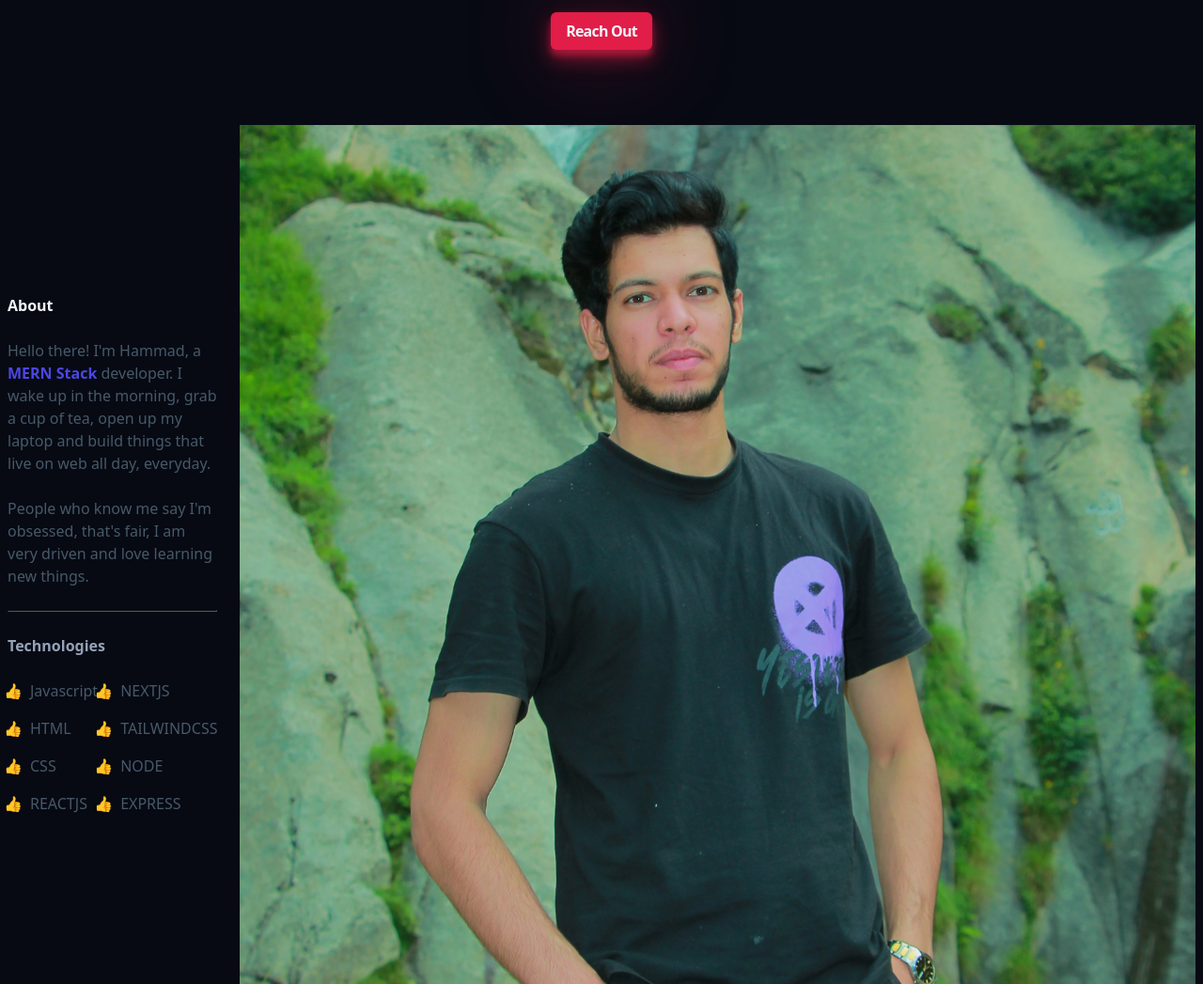
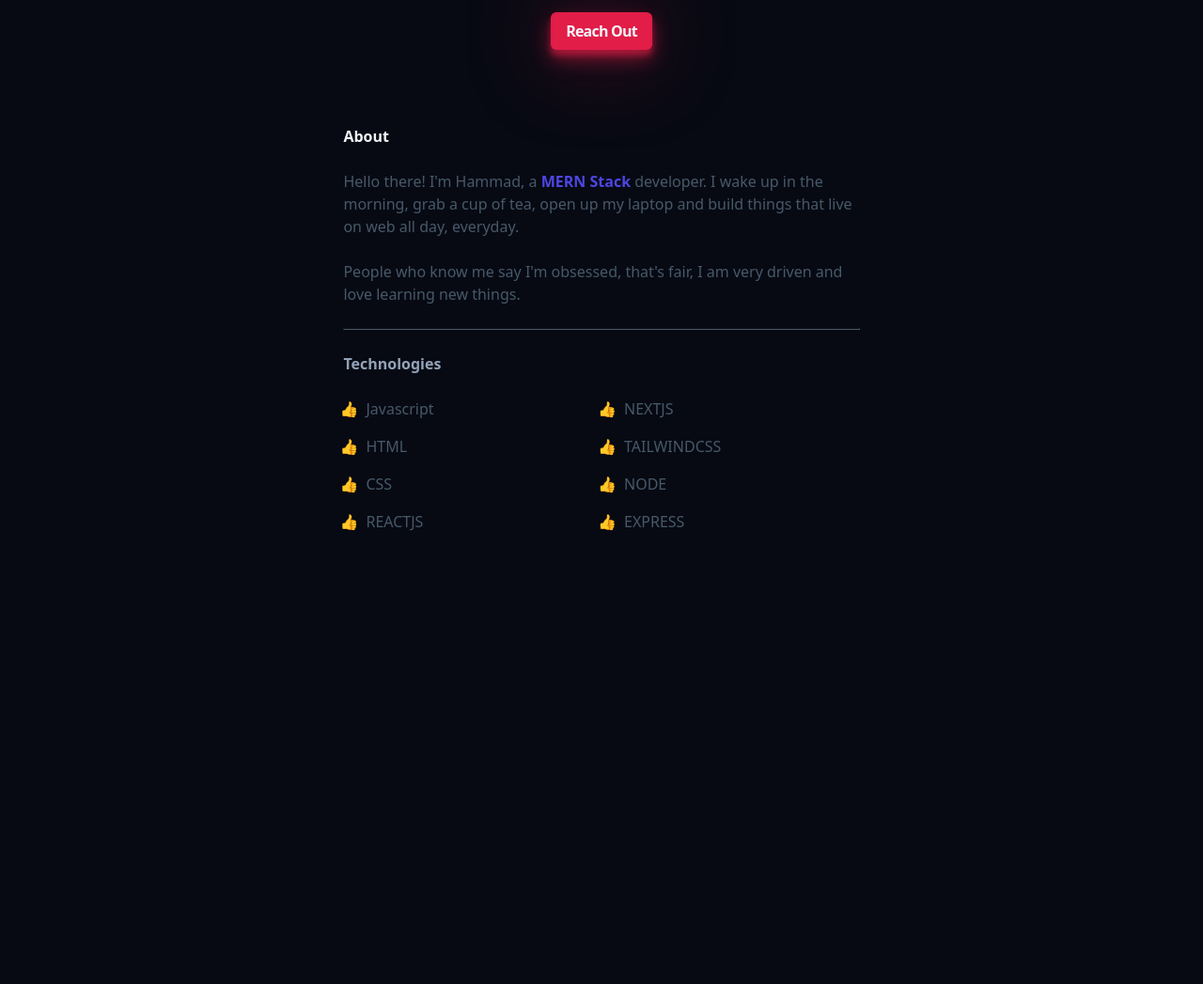
Before and after one commit to MuhammadHamad/portfolio, a website built with Vite: page index.html in a window 1280 px wide. Shown: the part 700-1747 px from the top of the page at 94% size. After the commit the page ends 1267 px from the top, so only its background shows below. Built offline with nearby package versions, Linux system fonts and the light colour scheme.

Commit message:
remove profile pic

```diff
--- a/index.html
+++ b/index.html
@@ -85,9 +85,9 @@
           </ul>
         </div>
       </div>
-      <div class="about__img-wrapper">
+      <!-- <div class="about__img-wrapper">
         <img class="about__img" src="/hammad.JPG" alt="Profile pic">
-      </div>
+      </div> -->
     </section>
     <!-- <section></section> -->
     <!-- <section></section> -->
```
